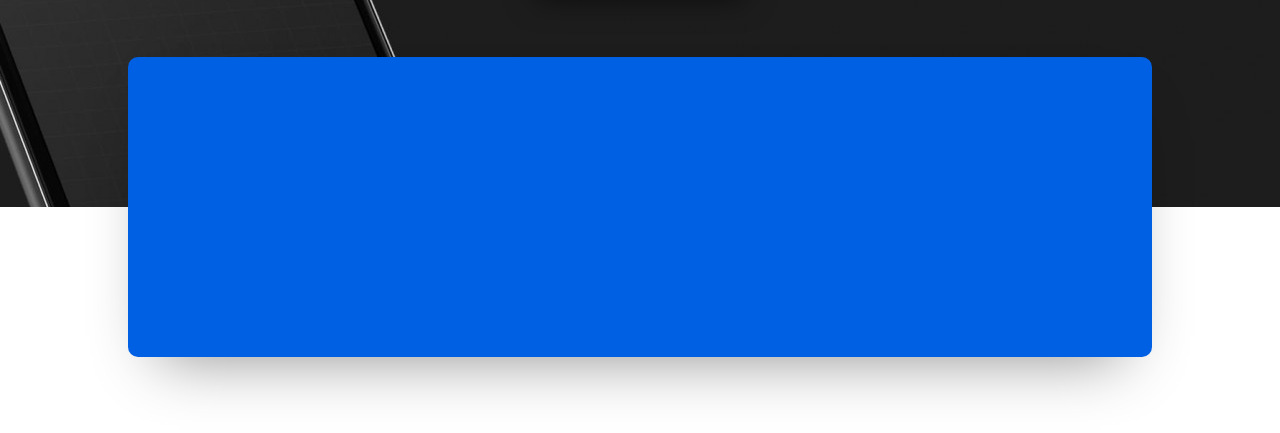
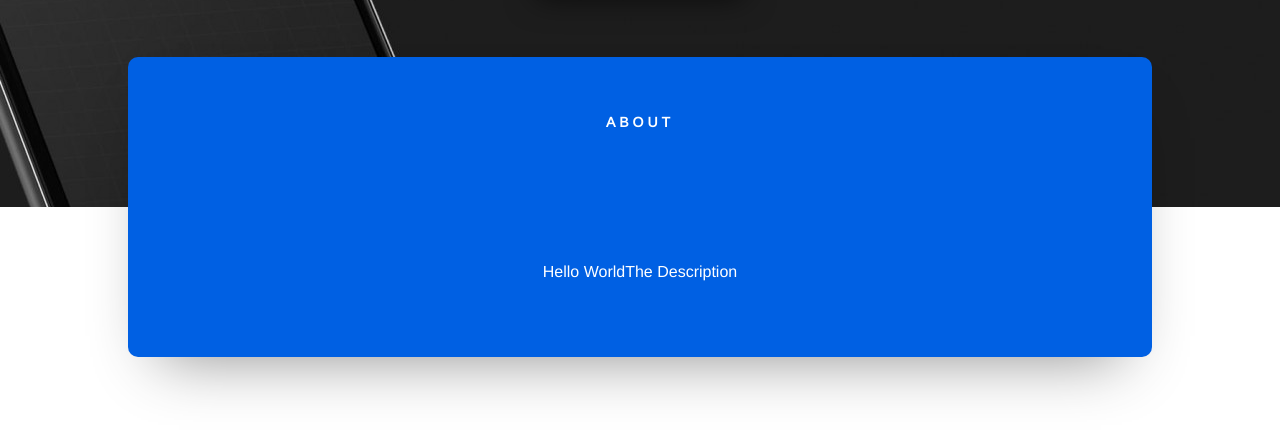
Before and after one commit to exymax/axis-media, a website: page index.html in a window 1280 px wide. Shown: the part 543-976 px from the top of the page. Drawn offline with nearby package versions, Linux system fonts and the light colour scheme.

Commit message:
Minor changes

```diff
--- a/index.html
+++ b/index.html
@@ -34,7 +34,13 @@
 
         <div id="about-white-rect">
             <div id="about">
-
+                <div id="text-about">
+                    about
+                </div>
+                <div id="about-description">
+                    <div id="left">Hello World</div>
+                    <div id="right">The Description</div>
+                </div>
             </div>
         </div>
     </body>
--- a/styles/app.less
+++ b/styles/app.less
@@ -21,7 +21,7 @@
 
     #header {
         position: fixed;
-        z-index: 5;
+        z-index: 6;
         display: flex;
         flex-direction: row;
         align-items: center;
@@ -154,10 +154,14 @@
         position: relative;
         z-index: 5;
         width: 100%;
-        height: 300px;
+        height: 210px;
 
         #about {
             position: absolute;
+            display: flex;
+            flex-direction: column;
+            justify-content: center;
+            align-items: center;
             width: 80%;
             height: 300px;
             transform: translateY(-50%);
@@ -165,6 +169,33 @@
             border-radius: 10px;
             background-color: @c-block-blue;
             box-shadow: 0px 30px 60px -30px rgba(0, 0, 0, 0.45);
+            color: @c-text-light;
+
+            #text-about {
+                display: flex;
+                flex-direction: column;
+                justify-content: center;
+                flex-grow: 3;
+                font-size: 14px;
+                letter-spacing: 4px;
+                font-weight: bold;
+                text-transform: uppercase;
+            }
+
+            #about-description {
+                display: flex;
+                flex-direction: row;
+                align-items: center;
+                flex-grow: 4;
+
+                #left {
+                    flex-grow: 1;
+                }
+
+                #right {
+                    flex-grow: 1;
+                }
+            }
         }
     }
 }
--- a/styles/colors.less
+++ b/styles/colors.less
@@ -14,3 +14,4 @@
 *** Blocks ***
 *************/
 @c-block-blue: #0060E3;
+@c-block-gray: #1B1D1F;
```
Also changed, not shown: js/bundle/app.js (+1 -1 lines).
